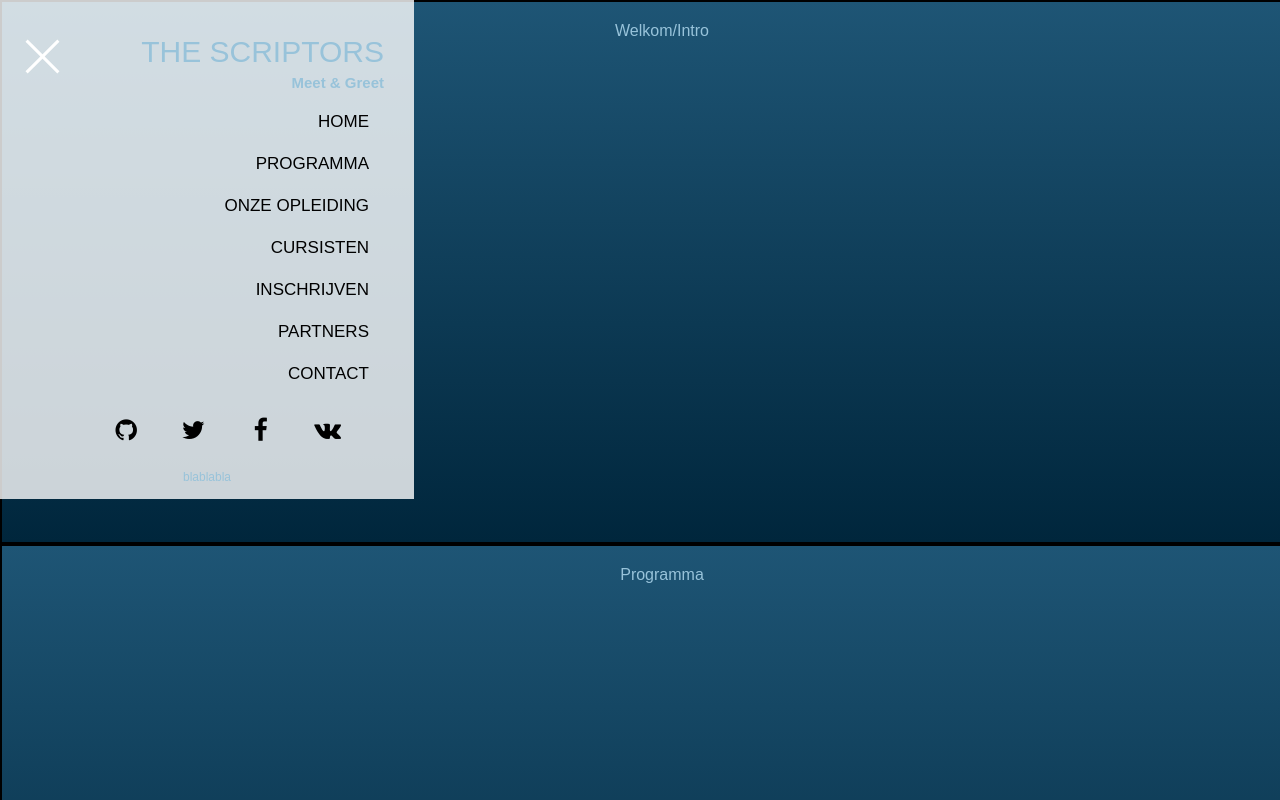
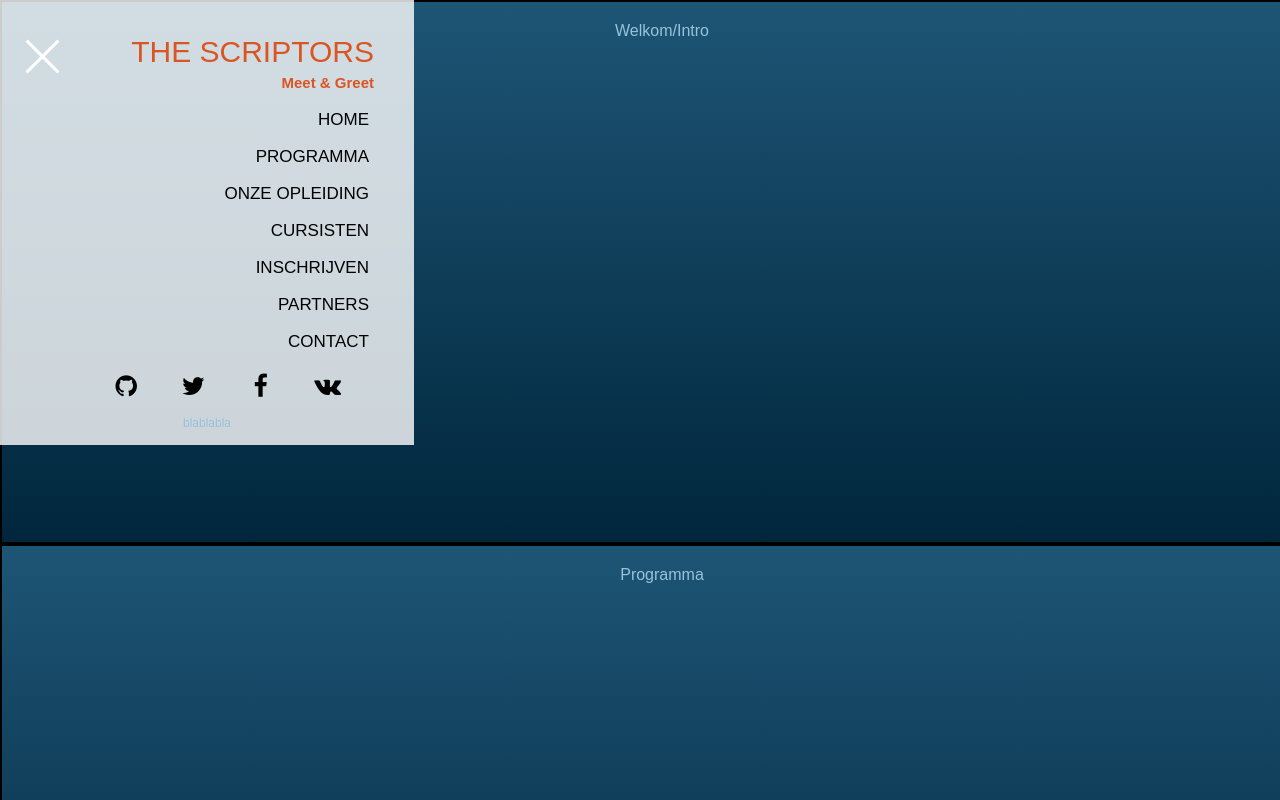
Before and after one commit to FreddyV-84/jobbeurs, a website: page index.html in a window 1280 px wide. Both pictures are taken after a click on the link 45 px from the left and 35 px from the top of the page. Shown: the top 800 px of the page. Drawn offline with Linux system fonts and the light colour scheme.

Commit message:
edited menu header margin & color

```diff
--- a/styles/style.css
+++ b/styles/style.css
@@ -5,6 +5,7 @@
         colors...
 
         Menu background:    transparent
+        Menu hover:         #db5523
         ...
 -------------------------------------------------------------------------------------------- */
 
@@ -31,18 +32,20 @@ section {
 -------------------------------------------------------------------------------------------- Start Menu */
 
 h1 {
+  color: #db5523;
   font-weight: 300;
   text-transform: uppercase;
   font-size: 30px;
   text-align: right;
-  margin: 20px 0 0 0;
+  margin: 20px 5px 0 0;
 }
 
 h3 {
+  color: #db5523;
   text-align: right;
   font-weight: 900;
   font-size: 15px;
-  margin: 5px 0 0 0;
+  margin: 5px 5px 0 0;
 }
 
 .small {
@@ -137,11 +140,10 @@ h3 {
 
 .toggle_header {
   margin-left: 60px;
-  padding-right: 15px;
+  padding-right: 20px;
 }
 
 .toggle__menu {
-  margin-bottom: 25px;
   padding: 0 30px;
 }
 
@@ -156,6 +158,7 @@ h3 {
   display: block;
   text-align: right;
   font-size: 17px;
+  line-height: 15px;
   text-transform: uppercase;
   border-bottom: 2px solid transparent;
   -webkit-transition: linear 0.5s all;
@@ -181,7 +184,7 @@ h3 {
 .social {
   display: block;
   width: 70%;
-  margin: 25px auto;
+  margin: 15px auto;
   text-align: center;
   font-size: 0;
 }
```
